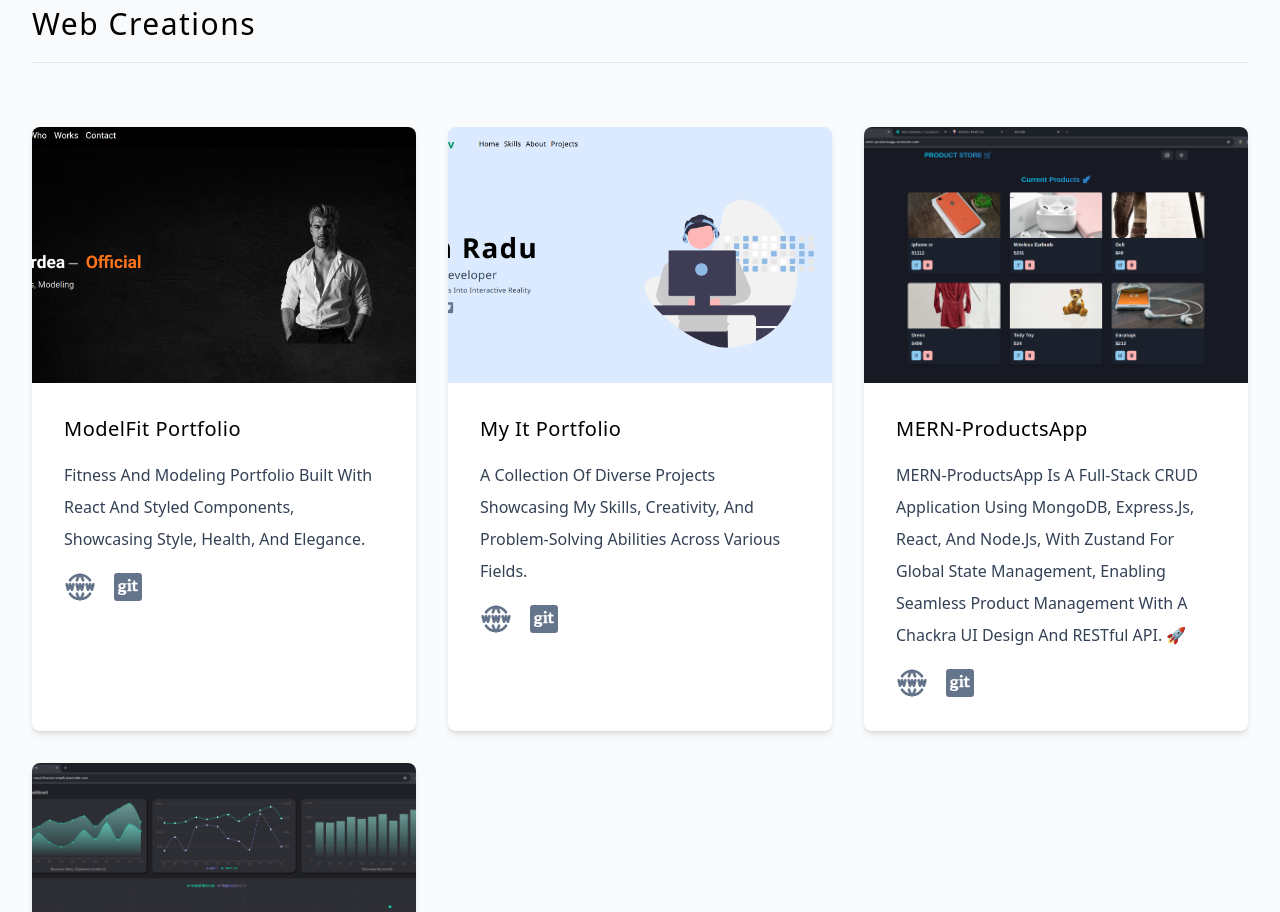
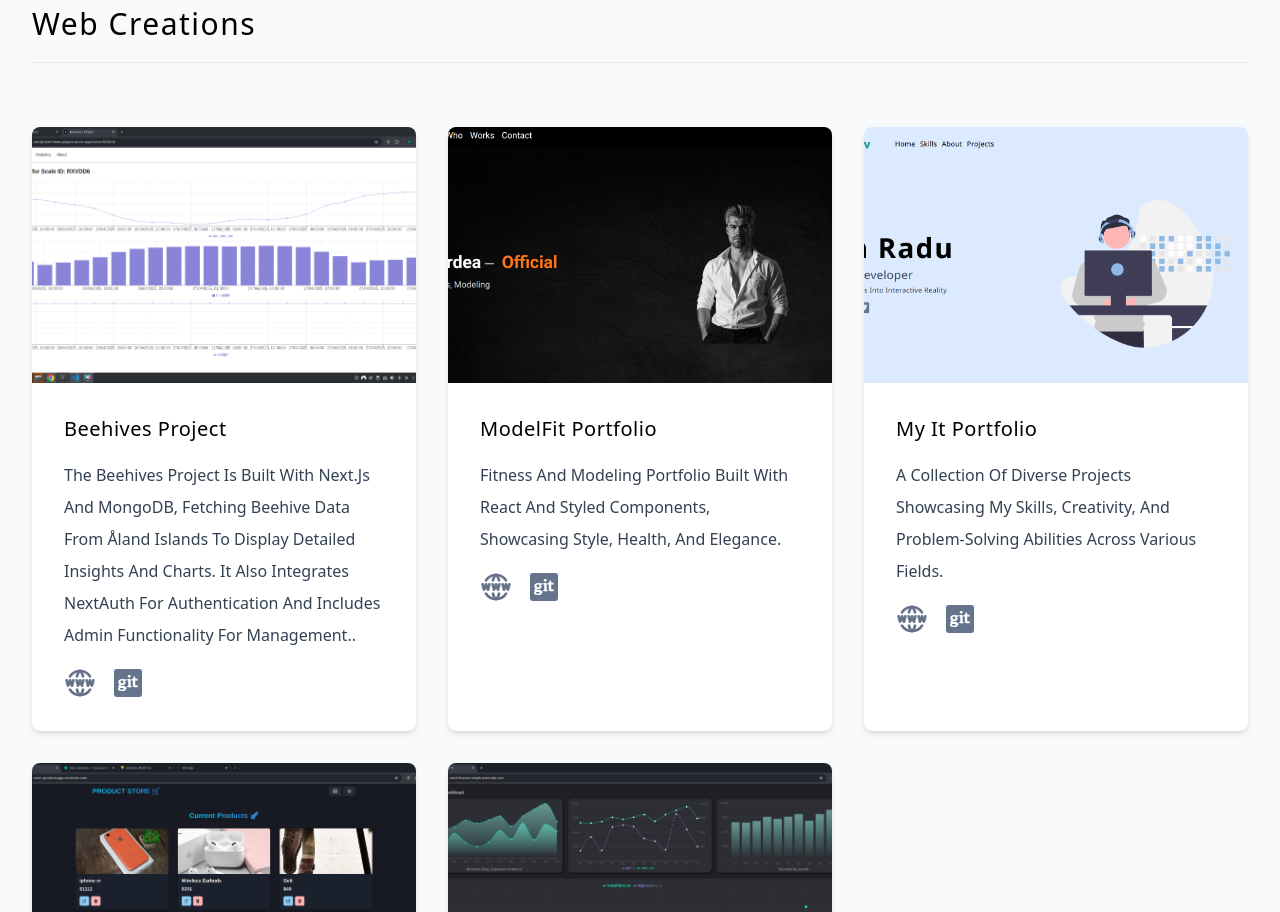
Before and after one commit to radu-bordea/React-ITPortfolio, a React (Vite) app: page / in a window 1280 px wide. Shown: the part 1880-2792 px from the top of the page. Built offline with nearby package versions, Linux system fonts and the light colour scheme.

Commit message:
add beehive project build with nextjs mongodb

```diff
--- a/src/data.jsx
+++ b/src/data.jsx
@@ -1,6 +1,7 @@
 import { nanoid } from "nanoid";
 import { FaHtml5, FaJs, FaReact } from "react-icons/fa";
 import model from "../src/assets/model.png";
+import beehives from "../src/assets/beehives.png";
 import itportfolio from "../src/assets/itportfolio.png";
 import productsapp from "../src/assets/products-app.png";
 import reactfinance from "../src/assets/reactfinance.png";
@@ -36,6 +37,14 @@ export const skills = [
 export const projects = [
   {
     id: nanoid(),
+    img: beehives,
+    url: "https://nex-tjs-bee-hives-project.vercel.app/scales/RXVDD6/",
+    github: "https://github.com/radu-bordea/NEXTjs-BeeHives-Project.git",
+    title: "Beehives Project",
+    text: "The Beehives Project is built with Next.js and MongoDB, fetching beehive data from Åland Islands to display detailed insights and charts. It also integrates NextAuth for authentication and includes admin functionality for management..",
+  },
+  {
+    id: nanoid(),
     img: model,
     url: "https://radu-3dportfolio.netlify.app/",
     github: "https://github.com/radu-bordea/REACT-3DPortfolio.git",
```
Also changed, not shown: src/assets/beehives.png (added).
